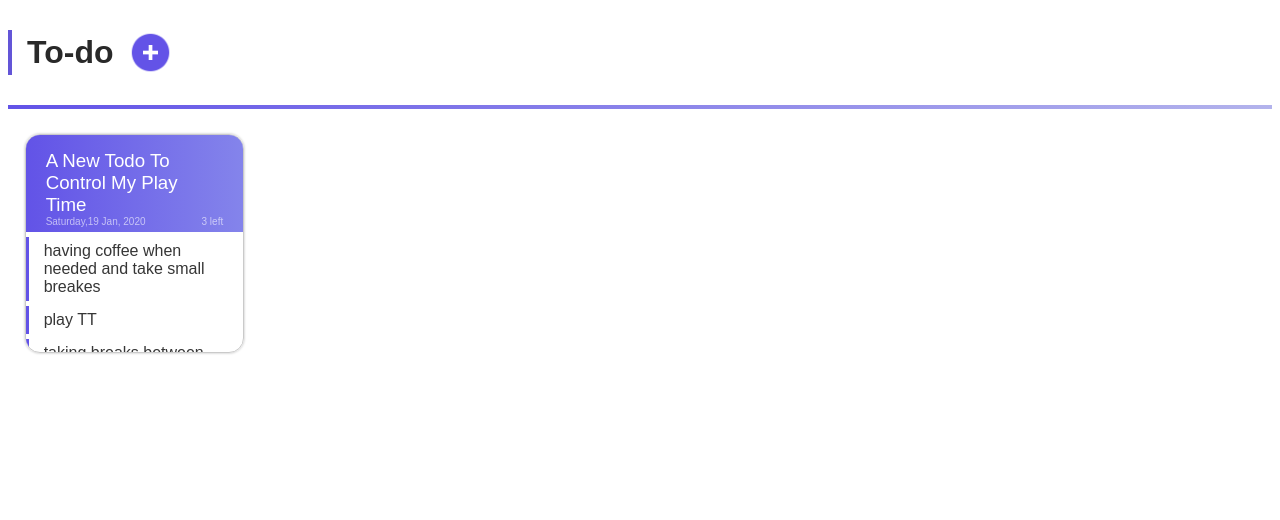
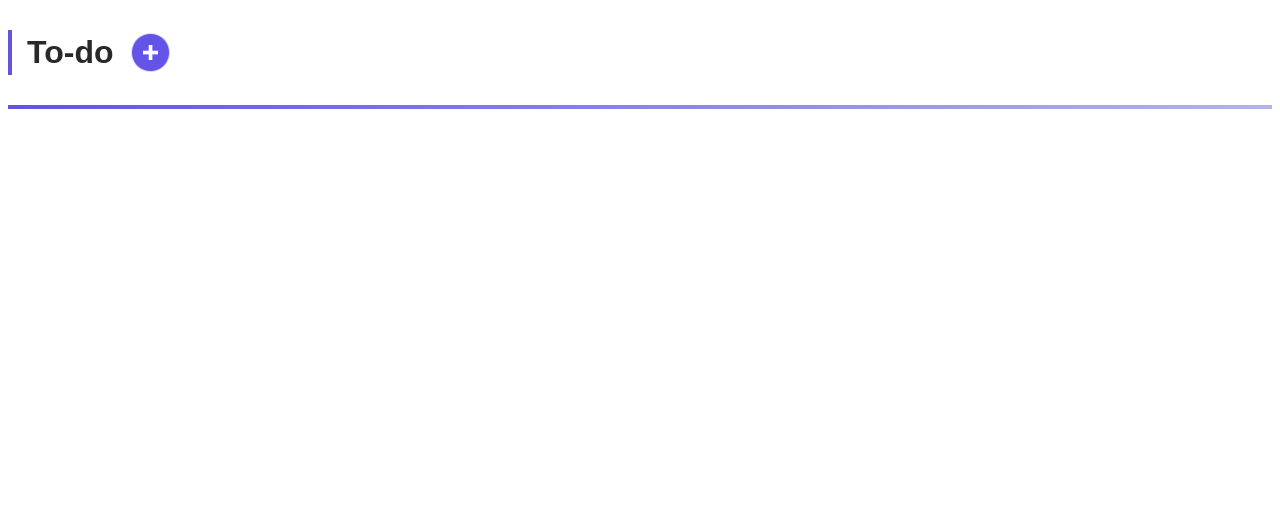
Before and after one commit to step-batch-7/todo-mildshower, a website: page public/index.html in a window 1280 px wide. Drawn offline with Linux system fonts and the light colour scheme.

Commit message:
added id in each todo

```diff
--- a/public/index.html
+++ b/public/index.html
@@ -21,24 +21,7 @@
   </div>
   <hr>
   <div class="toDoList">
-    <div class="todoBox">
-      <div class="todoHeader">
-      <h3>A New Todo To Control My Play Time</h3>
-      <div class="infoStrap">
-        <span class="time">Saturday,19 Jan, 2020</span>
-        <span class="taskCount">3 left<span>
-      </div>
-    </div>
-    <div class="tasks">
-        <p>having coffee when needed and take small breakes</p>
-<p>play TT</p>
-<p>taking breaks between work</p>
-<p>awesome maza</p>
-<p>help others</p>
-<p>have fun like never before</p>
-<p>that's all</p>
-      </div>
-    </div>
+
   </div>
 </body>
 </html>
--- a/public/scripts/todo.js
+++ b/public/scripts/todo.js
@@ -18,7 +18,7 @@ class Todo {
     const year = this.time.getFullYear();
     const time = `${day}, ${date} ${month}, ${year}`;
     return `
-    <div class="todoBox">
+    <div class="todoBox" id="${this.time.getTime()}">
       <div class="todoHeader">
         <h3>${this.title}</h3>
         <div class="infoStrap">
```
